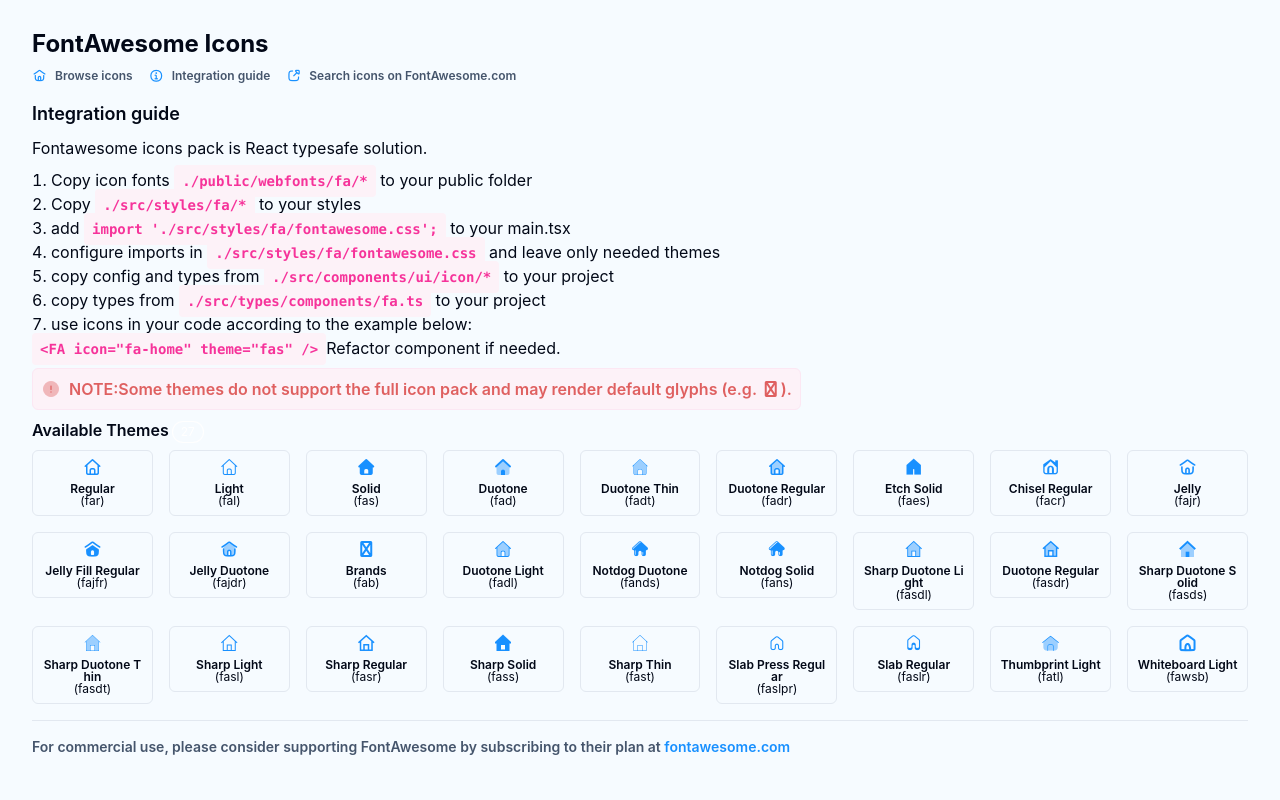
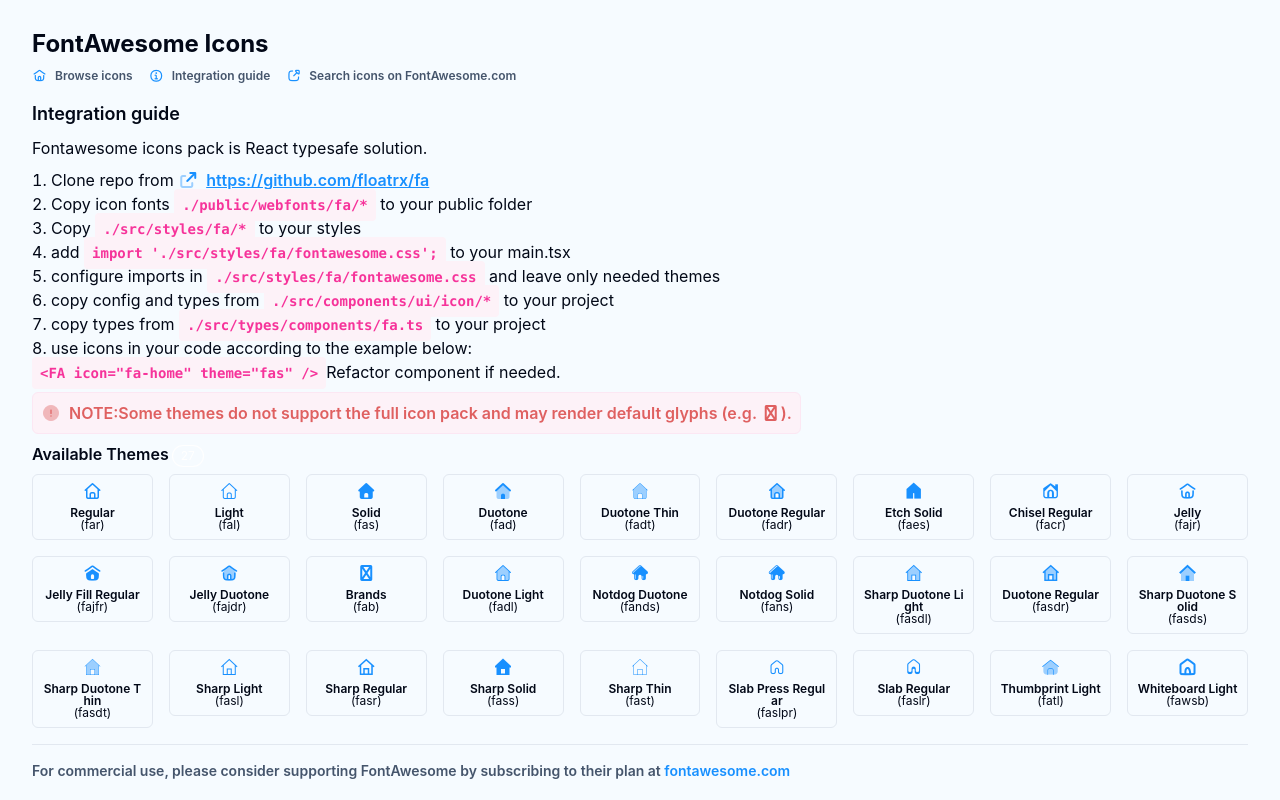
Before and after one commit to floatrx/fa, a React (Vite) app: page /guide in a window 1280 px wide. Built offline with nearby package versions, Linux system fonts and the light colour scheme.

Commit message:
add repo link to guide

```diff
--- a/src/components/IntegrationGuide.tsx
+++ b/src/components/IntegrationGuide.tsx
@@ -12,6 +12,17 @@
         <p>Fontawesome icons pack is React typesafe solution.</p>
 
         <ol>
+          <li>
+            Clone repo from{' '}
+            <a
+              className="text-primary font-semibold underline"
+              href="https://github.com/floatrx/fa"
+              target="_blank"
+              rel="nofollow noopener"
+            >
+              <FA icon="fa-external-link" theme="fad" text="https://github.com/floatrx/fa" />
+            </a>
+          </li>
           <li>
             Copy icon fonts <pre>./public/webfonts/fa/*</pre> to your public folder
           </li>
```
